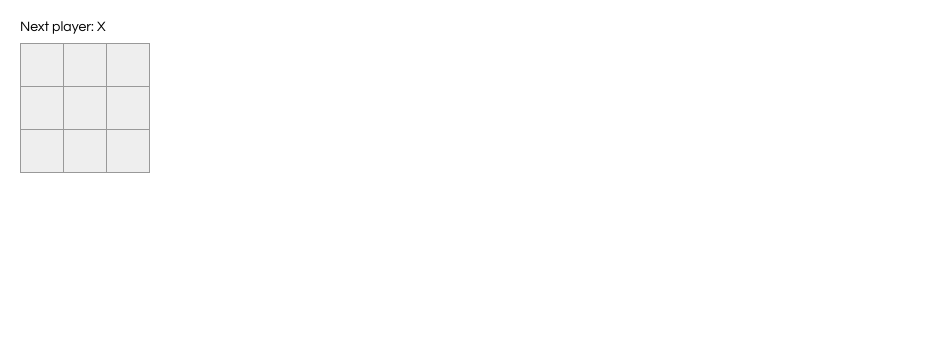
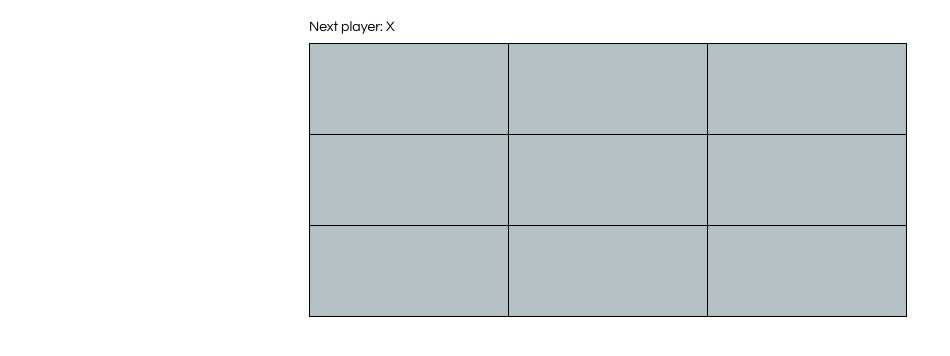
Before and after one commit to pavelsumano/tictactoe, a React app: page / in a window 1280 px wide. Shown: the whole page, without its empty margins (0-950 px from the left). Built offline with nearby package versions, Linux system fonts and the light colour scheme.

Commit message:
style updates

```diff
--- a/src/index.css
+++ b/src/index.css
@@ -1,35 +1,48 @@
 body {
-  font: 14px "Century Gothic", Futura, sans-serif;
+  font: 14px 'Century Gothic', Futura, sans-serif;
   margin: 20px;
 }
 
-ol, ul {
+ol,
+ul {
   padding-left: 30px;
 }
 
 .board-row:after {
   clear: both;
-  content: "";
+  content: '';
   display: table;
 }
 
 .status {
   margin-bottom: 10px;
 }
+.game-board {
+  width: 600px;
+  margin: auto;
+}
+.game {
+  align-content: center;
+  align-items: center;
+}
 
 .square {
-  background: #eee;
-  border: 1px solid #999;
+  background: #b3c1c4;
+  border: 1px solid #000;
   float: left;
-  font-size: 24px;
+  font-size: 32px;
   font-weight: bold;
   line-height: 34px;
-  height: 44px;
+  height: 92px;
   margin-right: -1px;
   margin-top: -1px;
   padding: 0;
   text-align: center;
-  width: 44px;
+  width: 33.33%;
+  color: #3f5cd4;
+}
+.square-left {
+  border-left: 0px;
 }
 
 .square:focus {
@@ -46,5 +59,5 @@ ol, ul {
 }
 
 .game-info {
-  margin-left: 20px;
+  margin-left: 32px;
 }
--- a/src/index.js
+++ b/src/index.js
@@ -15,7 +15,7 @@ class Board extends React.Component {
     super(props);
     this.state = {
       squares: Array(9).fill(null),
-      xIsNext: true
+      xIsNext: true,
     };
   }
 
@@ -27,7 +27,7 @@ class Board extends React.Component {
     squares[i] = this.state.xIsNext ? 'X' : 'O';
     this.setState({
       squares: squares,
-      xIsNext: !this.state.xIsNext
+      xIsNext: !this.state.xIsNext,
     });
   }
 
@@ -101,7 +101,7 @@ function calculateWinner(squares) {
     [1, 4, 7],
     [2, 5, 8],
     [0, 4, 8],
-    [2, 4, 6]
+    [2, 4, 6],
   ];
   for (let i = 0; i < lines.length; i++) {
     const [a, b, c] = lines[i];
```
